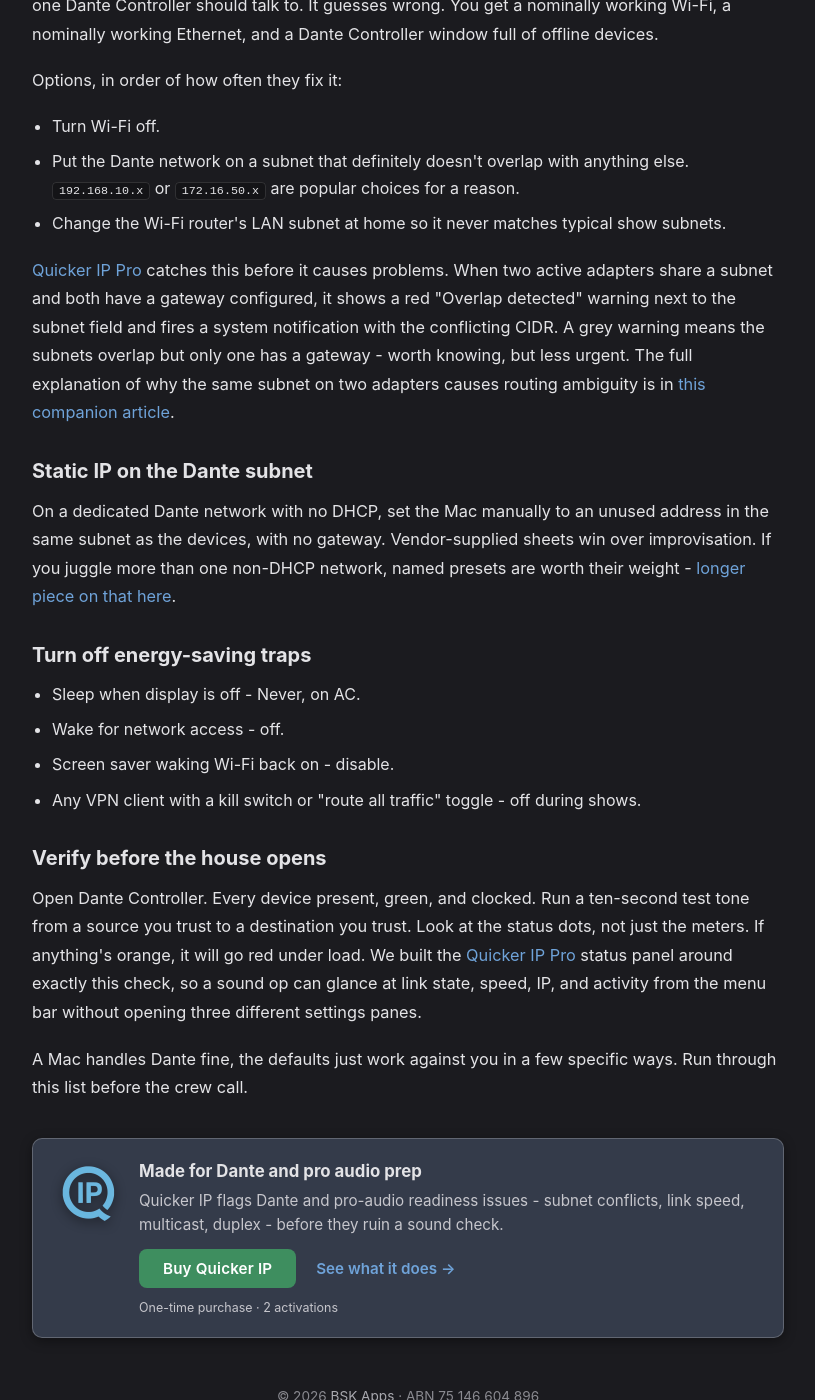
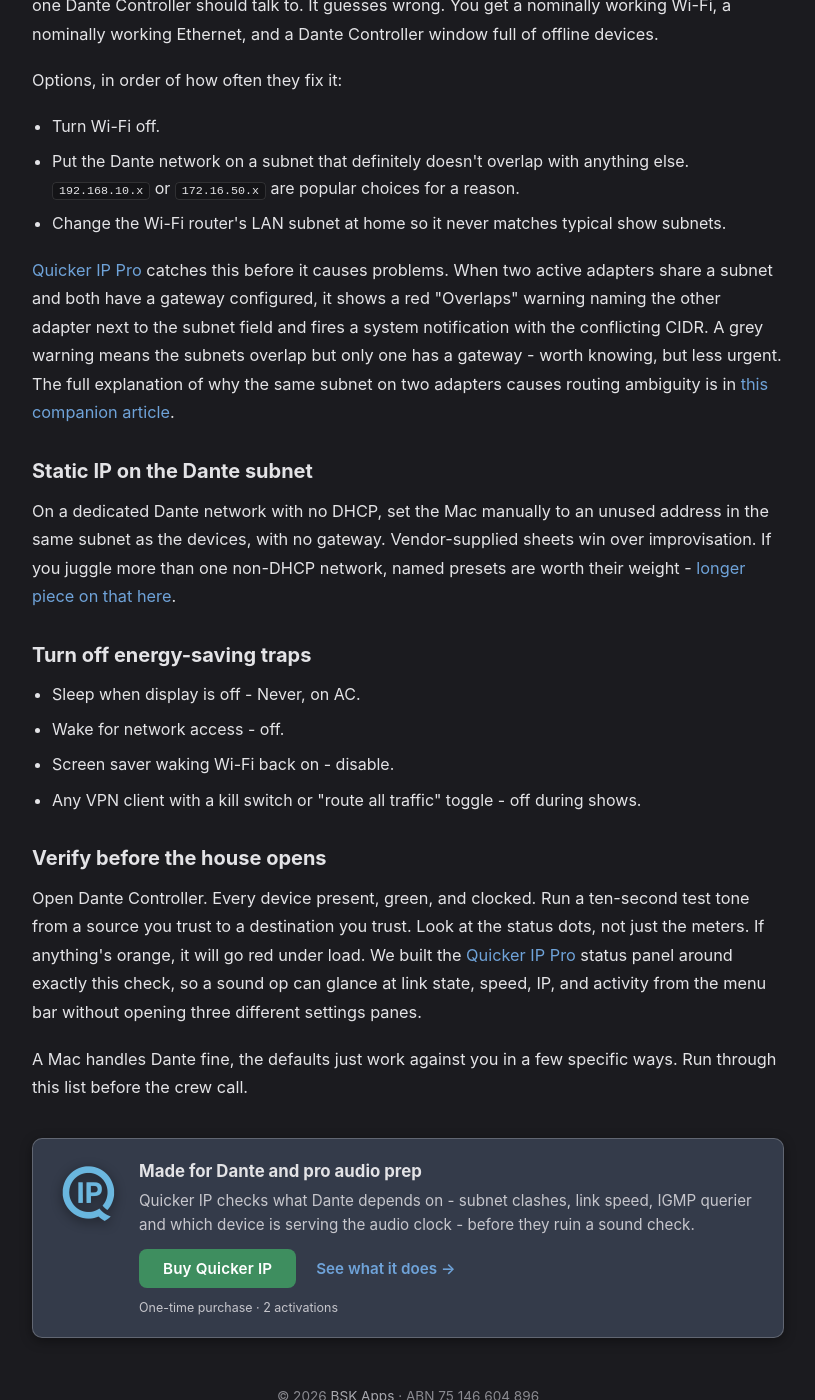
Before and after one commit to BSKapps/bskapps.github.io, a Jekyll site: the page articles/dante-mac-network-readiness/index.html, which Jekyll copies as it is, in a window 1280 px wide and 1400 px high, scrolled down 1658 px. Shown: the whole window, without its empty margins (232-1047 px from the left). Built offline with Jekyll 4.4.1, drawn with Linux system fonts in a browser that asks for light colours.

Commit message:
Quicker IP articles: correct the quoted warnings and the scan claims
Checked against the 2.9 source, not the changelog.

- the grey subnet warning is "Shared with <adapter>, no conflict", not
  "Shared subnet - no gateway conflict"
- the red one has named the other adapter since 2.8, so "Overlaps <adapter>"
  rather than a bare "Overlap detected"
- the scanner blurb still sold vendor lookup and ping; it now names gear by
  make and model, lists protocols per device and flags a contested address
- the Dante blurb listed multicast and duplex but not IGMP querier or the
  audio clock, which is what the article is about

sitemap lastmod moved to today on the four so they get re-crawled.

```diff
--- a/articles/dante-mac-network-readiness/index.html
+++ b/articles/dante-mac-network-readiness/index.html
@@ -51,7 +51,7 @@
                 <li>Put the Dante network on a subnet that definitely doesn't overlap with anything else. <code>192.168.10.x</code> or <code>172.16.50.x</code> are popular choices for a reason.</li>
                 <li>Change the Wi-Fi router's LAN subnet at home so it never matches typical show subnets.</li>
             </ul>
-            <p><a href="/quickerip">Quicker IP Pro</a> catches this before it causes problems. When two active adapters share a subnet and both have a gateway configured, it shows a red "Overlap detected" warning next to the subnet field and fires a system notification with the conflicting CIDR. A grey warning means the subnets overlap but only one has a gateway - worth knowing, but less urgent. The full explanation of why the same subnet on two adapters causes routing ambiguity is in <a href="/articles/mac-routing-table">this companion article</a>.</p>
+            <p><a href="/quickerip">Quicker IP Pro</a> catches this before it causes problems. When two active adapters share a subnet and both have a gateway configured, it shows a red "Overlaps" warning naming the other adapter next to the subnet field and fires a system notification with the conflicting CIDR. A grey warning means the subnets overlap but only one has a gateway - worth knowing, but less urgent. The full explanation of why the same subnet on two adapters causes routing ambiguity is in <a href="/articles/mac-routing-table">this companion article</a>.</p>
 
             <h2>Static IP on the Dante subnet</h2>
             <p>On a dedicated Dante network with no DHCP, set the Mac manually to an unused address in the same subnet as the devices, with no gateway. Vendor-supplied sheets win over improvisation. If you juggle more than one non-DHCP network, named presets are worth their weight - <a href="/articles/static-ips-av-networks">longer piece on that here</a>.</p>
@@ -73,7 +73,7 @@
                 <img class="cta-icon" src="/images/quickip-icon.png" alt="" width="64" height="64">
                 <div class="cta-body">
                     <h3>Made for Dante and pro audio prep</h3>
-                    <p>Quicker IP flags Dante and pro-audio readiness issues - subnet conflicts, link speed, multicast, duplex - before they ruin a sound check.</p>
+                    <p>Quicker IP checks what Dante depends on - subnet clashes, link speed, IGMP querier and which device is serving the audio clock - before they ruin a sound check.</p>
                     <div class="cta-actions">
                         <a class="buy-btn" href="https://bskapps.lemonsqueezy.com/checkout/buy/a764bb96-1d96-47d7-bba5-081a0613fc2e?dark=1&desc=0&media=0&checkout%5Bcustom%5D%5Bsrc%5D=article-dante-mac-network-readiness" aria-label="Buy Quicker IP">Buy Quicker IP</a>
                         <a class="cta-link" href="/quickerip">See what it does &rarr;</a>
--- a/articles/find-devices-on-network/index.html
+++ b/articles/find-devices-on-network/index.html
@@ -63,7 +63,7 @@
                 <img class="cta-icon" src="/images/quickip-icon.png" alt="" width="64" height="64">
                 <div class="cta-body">
                     <h3>Built for finding devices on the network</h3>
-                    <p>Quicker IP includes a fast local network scanner, vendor lookup, and ping tools - the things this article walks through, in one menu bar app.</p>
+                    <p>Quicker IP scans from the menu bar, names what it finds by make and model, lists the protocols each device speaks, and shows an address in red when two devices claim it.</p>
                     <div class="cta-actions">
                         <a class="buy-btn" href="https://bskapps.lemonsqueezy.com/checkout/buy/a764bb96-1d96-47d7-bba5-081a0613fc2e?dark=1&desc=0&media=0&checkout%5Bcustom%5D%5Bsrc%5D=article-find-devices-on-network" aria-label="Buy Quicker IP">Buy Quicker IP</a>
                         <a class="cta-link" href="/quickerip">See what it does &rarr;</a>
--- a/articles/mac-routing-table/index.html
+++ b/articles/mac-routing-table/index.html
@@ -77,8 +77,8 @@
             <h2>How Quicker IP detects this</h2>
             <p><a href="/quickerip">Quicker IP Pro</a> scans all active adapters and checks every pair for subnet overlap. It distinguishes two scenarios:</p>
             <ul>
-                <li><strong>Shared subnet, no gateway conflict</strong> - two adapters on the same subnet, but only one (or neither) has a gateway configured. Local subnet traffic may still route incorrectly between them depending on service order, but the default route is unambiguous. Quicker IP shows this in grey with "Shared subnet - no gateway conflict".</li>
-                <li><strong>Gateway conflict</strong> - two adapters on the same subnet and both have a gateway configured. This is the full problem: both the connected route and the default route are contested. Quicker IP shows this in red with "Overlap detected" and fires a system notification the first time it detects the conflict, including the CIDR of the conflicting subnet.</li>
+                <li><strong>Shared subnet, no gateway conflict</strong> - two adapters on the same subnet, but only one (or neither) has a gateway configured. Local subnet traffic may still route incorrectly between them depending on service order, but the default route is unambiguous. Quicker IP shows this in grey as "Shared with", naming the other adapter.</li>
+                <li><strong>Gateway conflict</strong> - two adapters on the same subnet and both have a gateway configured. This is the full problem: both the connected route and the default route are contested. Quicker IP shows this in red as "Overlaps", naming the other adapter, and fires a system notification the first time it detects the conflict, including the CIDR of the conflicting subnet.</li>
             </ul>
             <p>The warning appears next to the subnet field in each affected adapter's flyout in the menu. A grey warning is worth noting. A red warning means traffic is actively going to the wrong place and you should fix it before the show.</p>
 
--- a/articles/static-ips-av-networks/index.html
+++ b/articles/static-ips-av-networks/index.html
@@ -60,7 +60,7 @@
                 <li>A control LAN that has no internet access gets IP and subnet only. No router. No DNS.</li>
                 <li>An audio network on link-local gets nothing at all. Leave Configure IPv4 on "Using DHCP" and let macOS fall through to a 169.254.x.x address automatically. No router, no DNS.</li>
             </ul>
-            <p>If an interface doesn't need a gateway, don't give it one. Two interfaces with gateways will silently fight about which one is the default route and you'll spend an hour on it at the worst possible time. <a href="/quickerip">Quicker IP Pro</a> detects this automatically - a red "Overlap detected" warning appears next to the subnet field of any affected adapter when two active interfaces share a subnet and both have a gateway configured.</p>
+            <p>If an interface doesn't need a gateway, don't give it one. Two interfaces with gateways will silently fight about which one is the default route and you'll spend an hour on it at the worst possible time. <a href="/quickerip">Quicker IP Pro</a> detects this automatically - a red "Overlaps" warning naming the other adapter appears next to the subnet field when two active interfaces share a subnet and both have a gateway configured.</p>
 
             <h2>Switching between systems</h2>
             <p>All of this is fine when the Mac lives in the one system. The moment it travels - same laptop, different venue, different networks - each of those interfaces needs a different configuration. macOS makes that slow. System Settings, Network, interface, Details, TCP/IP, switch from DHCP to Manually, enter four fields, switch to DNS, enter more fields, click OK, back out. Ten steps per interface. Three interfaces, thirty steps. Every show day.</p>
```
Also changed, not shown: sitemap.xml (+4 -4 lines).
